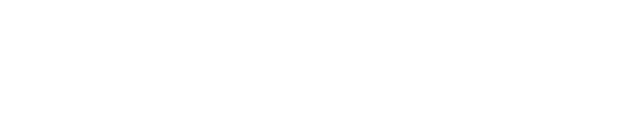
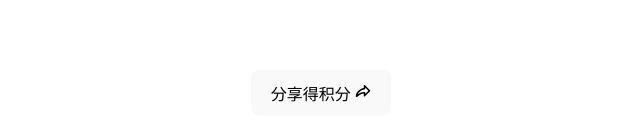
Before and after one commit to WowDoers/youtube-tma, a React (Vite) app: page / in a window 1280 px wide. Shown: the part 530-670 px from the top of the page, without its empty margins (319-959 px from the left). Built offline with nearby package versions, Linux system fonts and the light colour scheme.

Commit message:
feat: share button

```diff
--- a/src/App.tsx
+++ b/src/App.tsx
@@ -1,4 +1,5 @@
 import './App.css'
+import ShareSVG from './components/share'
 import YouTubePlayer from './pages/vedio/YoutubePlayer'
 
 function App() {
@@ -22,21 +23,34 @@
   return (
     <>
         <div className="bot-mini-app" style={{
-         display: 'flex',
-         flexDirection: 'column',
-         justifyContent: 'center',
-         alignItems: 'center',
-         position: 'absolute',
-         top: '30%',
-         bottom: '30%',
-         left: 0,
-         right: 0,
-         flexGrow: 1,
-         flexBasis: 'auto'
+          display: 'flex',
+          justifyContent: 'center',
+          alignItems: 'center',
+          position: 'absolute',
+          top: '50%',
+          left: '50%',
+          transform: 'translate(-50%, -72%)', // 水平和垂直方向上居中
+          width: '100%', // 或者设置为具体的宽度
+          height: '70%', // 或者设置为具体的宽度
           }}
         >
           <YouTubePlayer videoId='qbpJpO-xjsc'/>
-        </div>
+      </div>
+      <div  className="bot-mini-app-share" style={{
+          display: 'flex',
+          justifyContent: 'center',
+          alignItems: 'center',
+          position: 'absolute',
+          top: '50%',
+          left: '50%',
+          transform: 'translate(-50%, -12%)', // 水平和垂直方向上居中
+          width: '100%', // 或者设置为具体的宽度
+          height: '70%', // 或者设置为具体的宽度
+          }}>
+        <button style={{marginTop: '20px',}}>
+          分享得积分 <ShareSVG/>
+        </button>
+      </div>
     </>
   )
 }
--- /dev/null
+++ b/src/components/share/index.tsx
@@ -0,0 +1,7 @@
+import type { SVGProps } from 'react';
+
+const ShareSVG = (props: SVGProps<SVGSVGElement>) => {
+	return (<svg xmlns="http://www.w3.org/2000/svg" width="1em" height="1em" viewBox="0 0 256 256" {...props}><path fill="currentColor" d="m240.49 103.52l-80-80A12 12 0 0 0 140 32v36.74c-25.76 3.12-53.66 15.89-76.75 35.47c-29.16 24.74-47.32 56.69-51.14 90A16 16 0 0 0 39.67 207c10.46-11.14 47-45.74 100.33-50.42V192a12 12 0 0 0 20.48 8.48l80-80a12 12 0 0 0 .01-16.96M164 163v-19a12 12 0 0 0-12-12c-49 0-86.57 21.56-109.79 40.11c7.13-18.16 19.63-35.22 36.57-49.59C101.3 103.41 128.67 92 152 92a12 12 0 0 0 12-12V61l51 51Z"></path></svg>);
+}
+
+export default ShareSVG;
```
